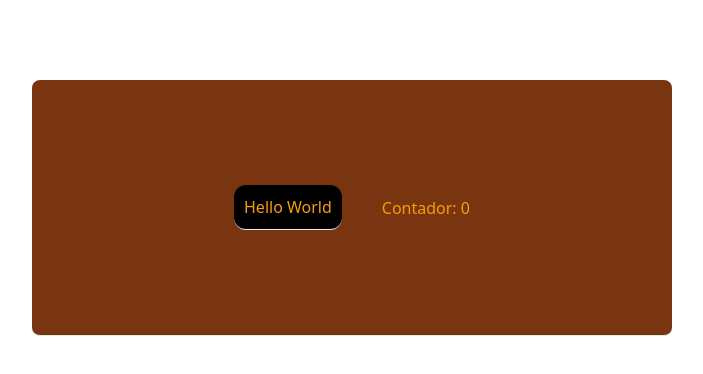
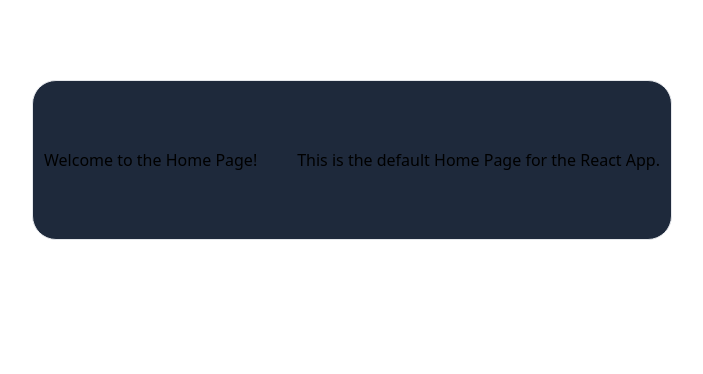
Before and after one commit to Kainom/DoubtHub, a React (Vite) app: page / in a window 1280 px wide. Shown: the top 374 px of the page, without its empty margins (288-991 px from the left). Built offline with nearby package versions, Linux system fonts and the light colour scheme.

Commit message:
Routes and Pages has been  added,but, i haven't done anything yet

```diff
--- a/package.json
+++ b/package.json
@@ -15,6 +15,7 @@
     "react-dom": "^18.3.1",
     "react-icons": "^5.3.0",
     "react-redux": "^9.1.2",
+    "react-router-dom": "^6.27.0",
     "redux-persist": "^6.0.0",
     "redux-saga": "^1.3.0"
   },
--- a/src/App.jsx
+++ b/src/App.jsx
@@ -1,15 +1,13 @@
 import { useState } from 'react'
-
+import { BrowserRouter as Router } from 'react-router-dom'
+import Rotas from "./routes/Routes";
 function App() {
-  const [count, setCount] = useState(0)
 
   return (
-    <>
-    <div className='gap-10 border-b  rounded-lg bg-amber-900 mt-20 mx-auto w-1/2 h-64 flex  justify-center items-center'>
-      <p onClick={()=>{setCount(count + 1)}} className='text-amber-500 bg-black p-2.5 cursor-pointer border-b rounded-xl' >Hello World</p>
-      <p className='text-amber-500' >Contador: {count}</p>
-    </div>
-    </>
+    <Router>
+      <Rotas />
+    </Router>
+
   )
 }
 
--- a/src/main.jsx
+++ b/src/main.jsx
@@ -5,6 +5,6 @@
 
 createRoot(document.getElementById('root')).render(
   <StrictMode>
-    <App />
+    <App/>
   </StrictMode>,
 )
--- /dev/null
+++ b/src/pages/Home.jsx
@@ -0,0 +1,14 @@
+import React from "react";
+
+
+
+
+
+export default function Home(){
+    return (
+        <div className="bg-slate-800 border flex gap-10 items-center mt-20 mx-auto justify-center h-40 w-1/2 rounded-3xl">
+            <h1>Welcome to the Home Page!</h1>
+            <p>This is the default Home Page for the React App.</p>
+        </div>
+    );
+}
--- /dev/null
+++ b/src/routes/Routes.jsx
@@ -0,0 +1,17 @@
+// eslint-disable-next-line no-unused-vars
+import React from 'react';
+import {Route,Routes} from 'react-router-dom';
+import Home from '../pages/Home';
+
+
+ const  AppRoutes = ()=>{
+    return (
+        <Routes>
+            <Route path="/" element={<Home/>}/>
+            <Route path="/login" element={<h1>login</h1>} />
+            <Route path="/register" element={<h1>register</h1>} />
+        </Routes>
+    )
+}
+
+export default AppRoutes;
```
Also changed, not shown: src/pages/Hub.jsx (added), src/pages/Login.jsx (added), src/pages/SignIn.jsx (added), 1 other file (tests, documents, lock files or other folders).
